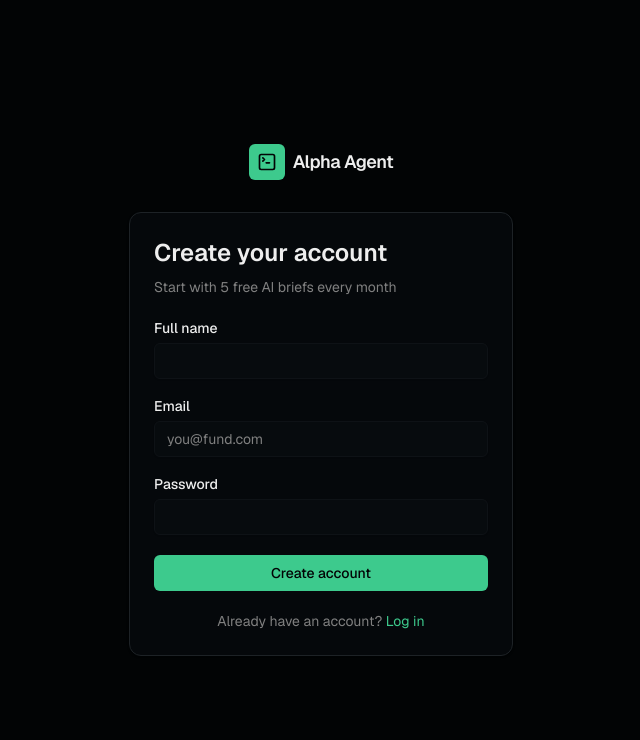
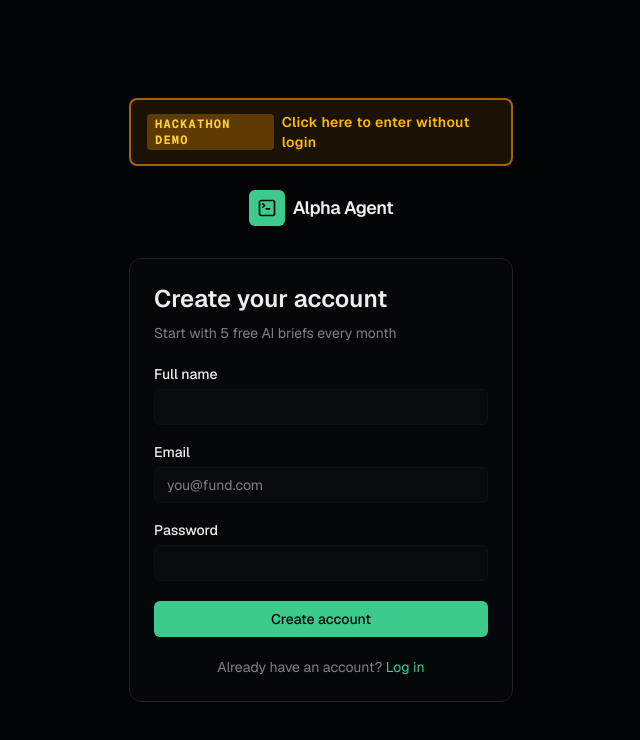
Before and after one commit to hero88888888/v0-ai-briefing-agent-frontend, a Next.js app: page /auth/sign-up in a window 1280 px wide. Shown: the top 740 px of the page, without its empty margins (319-959 px from the left). Built offline with nearby package versions, Linux system fonts and the light colour scheme.

Commit message:
feat: add demo button to sign-up page
Add "HACKATHON DEMO" button on sign-up for direct access to demo dashboard.

```diff
--- a/app/auth/sign-up/page.tsx
+++ b/app/auth/sign-up/page.tsx
@@ -49,6 +49,18 @@ export default function Page() {
   return (
     <div className="min-h-svh flex items-center justify-center p-6 md:p-10 bg-background">
       <div className="w-full max-w-sm">
+
+        {/* Hackathon demo bypass */}
+        <Link
+          href="/demo"
+          className="flex items-center justify-center gap-2 w-full mb-6 px-4 py-3 rounded-lg border-2 border-amber-500/60 bg-amber-500/10 hover:bg-amber-500/20 transition-colors text-amber-400 font-semibold text-sm tracking-wide"
+        >
+          <span className="inline-flex items-center gap-1.5 px-2 py-0.5 rounded bg-amber-500/30 text-amber-300 text-xs font-mono font-bold tracking-widest">
+            HACKATHON DEMO
+          </span>
+          Click here to enter without login
+        </Link>
+
         <Link href="/" className="flex items-center gap-2 mb-8 justify-center">
           <div className="flex items-center justify-center w-9 h-9 rounded-md bg-primary">
             <TerminalSquare className="w-5 h-5 text-primary-foreground" />
```
